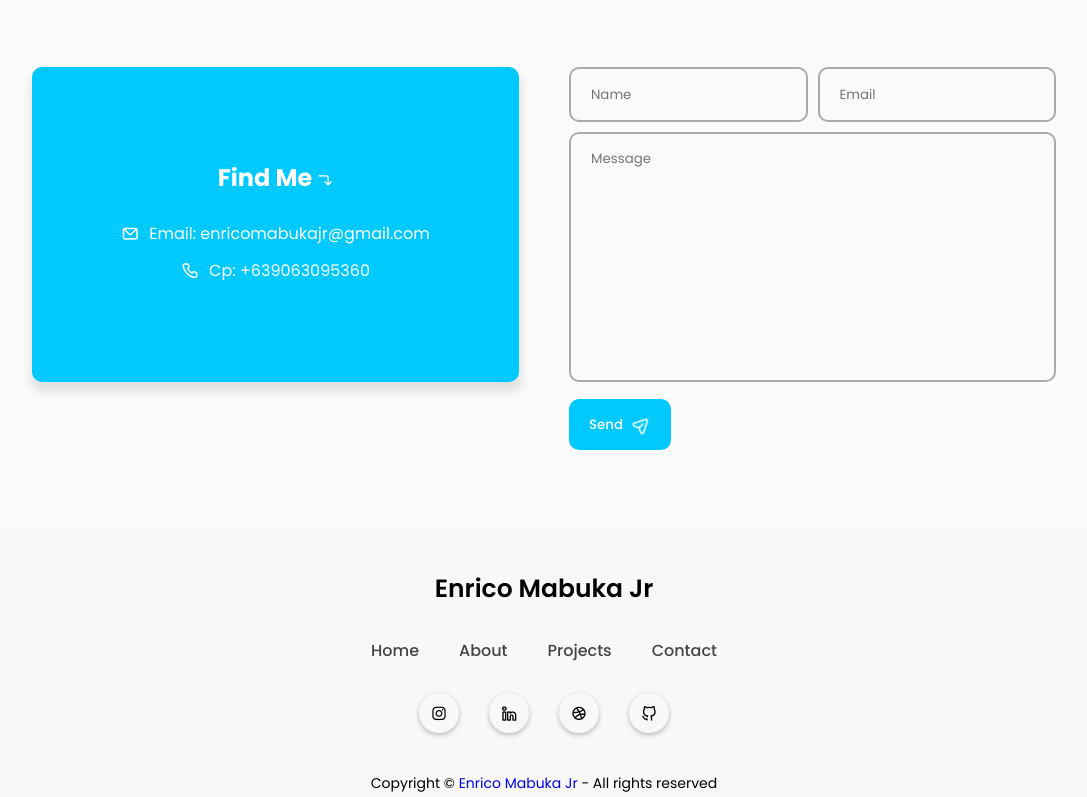
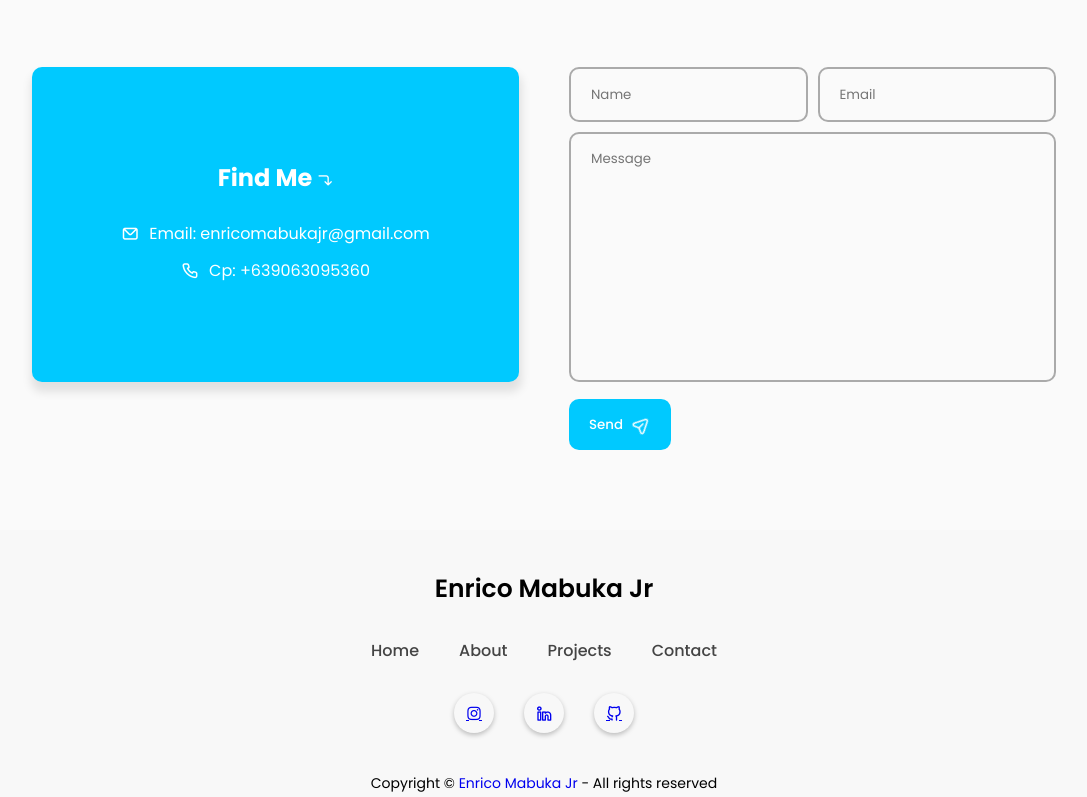
Before and after one commit to Jaykawaii20/enhanced-portfolio, a plain HTML site: page index.html in a window 1280 px wide. Shown: the part 2000-2797 px from the top of the page, without its empty margins (96-1183 px from the left). Drawn offline with nearby package versions, Linux system fonts and the light colour scheme.

Commit message:
enhancement

```diff
--- a/index.html
+++ b/index.html
@@ -1,5 +1,6 @@
 <!DOCTYPE html>
 <html lang="en">
+
 <head>
     <meta charset="UTF-8">
     <meta name="viewport" content="width=device-width, initial-scale=1.0">
@@ -15,6 +16,7 @@
 
     <title>Enrico | Software Developer</title>
 </head>
+
 <body>
     <div class="container">
         <!-- --------------- HEADER --------------- -->
@@ -70,11 +72,14 @@
                     </div>
                     <div class="featured-text-btn">
                         <button class="btn blue-btn" onclick="myButtonHireFunction()">Hire Me</button>
-                <button class="btn" onclick="myDownloadCv()">Download CV <i class="uil uil-file-alt"></i></button>
+                        <button class="btn" onclick="myDownloadCv()">Download CV <i
+                                class="uil uil-file-alt"></i></button>
                     </div>
                     <div class="social_icons">
-                <div class="icon"><a class="uil uil-instagram" href="https://www.instagram.com/jaykatagaki/"></a></div>
-                <div class="icon"><a class="uil uil-linkedin-alt" href="https://www.linkedin.com/in/enrico-mabuka-jr-b11969255"></a></div>
+                        <div class="icon"><a class="uil uil-instagram"
+                                href="https://www.instagram.com/jaykatagaki/"></a></div>
+                        <div class="icon"><a class="uil uil-linkedin-alt"
+                                href="https://www.linkedin.com/in/enrico-mabuka-jr-b11969255"></a></div>
                         <div class="icon"><a class="uil uil-github-alt" href="https://github.com/Jaykawaii20"></a></div>
                     </div>
                 </div>
@@ -105,7 +110,8 @@
                                 Additionally, I provide Innovative Solution in any Industries.
                             </p>
                             <div class="about-btn">
-                        <button class="btn" onclick="myDownloadCv()">Download CV <i class="uil uil-import"></i></button>
+                                <button class="btn" onclick="myDownloadCv()">Download CV <i
+                                        class="uil uil-import"></i></button>
                             </div>
                         </div>
                     </div>
@@ -233,13 +239,14 @@
                 </ul>
             </div>
             <div class="footer-social-icons">
-            <div class="icon"><i class="uil uil-instagram"></i></div>
-            <div class="icon"><i class="uil uil-linkedin-alt"></i></div>
-            <div class="icon"><i class="uil uil-dribbble"></i></div>
-            <div class="icon"><i class="uil uil-github-alt"></i></div>
+                <div class="icon"><a class="uil uil-instagram" href="https://www.instagram.com/jaykatagaki/"></a></div>
+                <div class="icon"><a class="uil uil-linkedin-alt"
+                        href="https://www.linkedin.com/in/enrico-mabuka-jr-b11969255"></a></div>
+                <div class="icon"><a class="uil uil-github-alt" href="https://github.com/Jaykawaii20"></a></div>
             </div>
             <div class="bottom-footer">
-            <p>Copyright &copy; <a href="#home" style="text-decoration: none;">Enrico Mabuka Jr</a> - All rights reserved</p>
+                <p>Copyright &copy; <a href="#home" style="text-decoration: none;">Enrico Mabuka Jr</a> - All rights
+                    reserved</p>
             </div>
         </footer>
 
@@ -257,4 +264,5 @@
     <!-- ----- MAIN JS ----- -->
     <script src="assets/js/main.js"></script>
 </body>
+
 </html>
```
Lines whose indentation alone changed are shown as unchanged.
